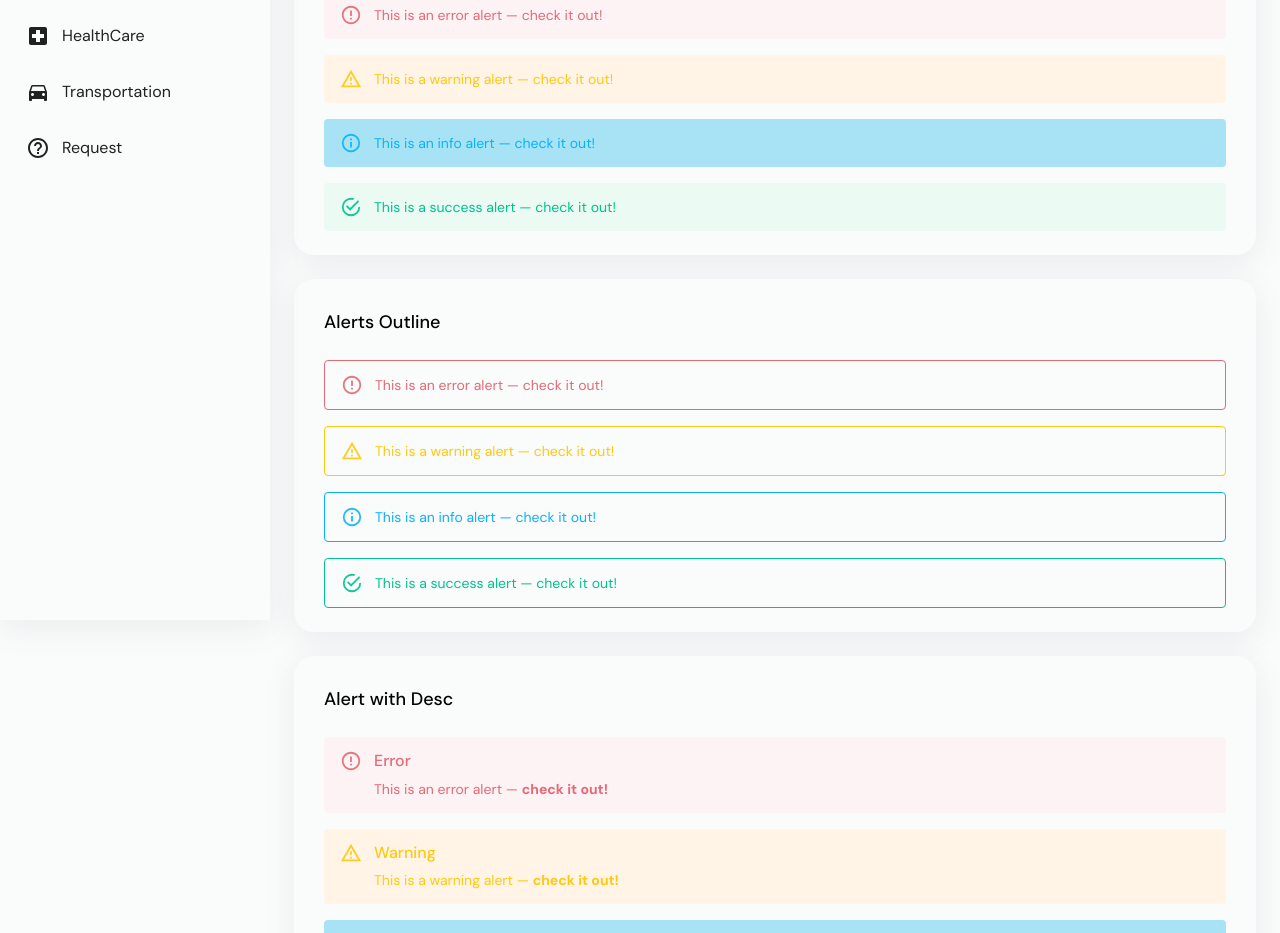
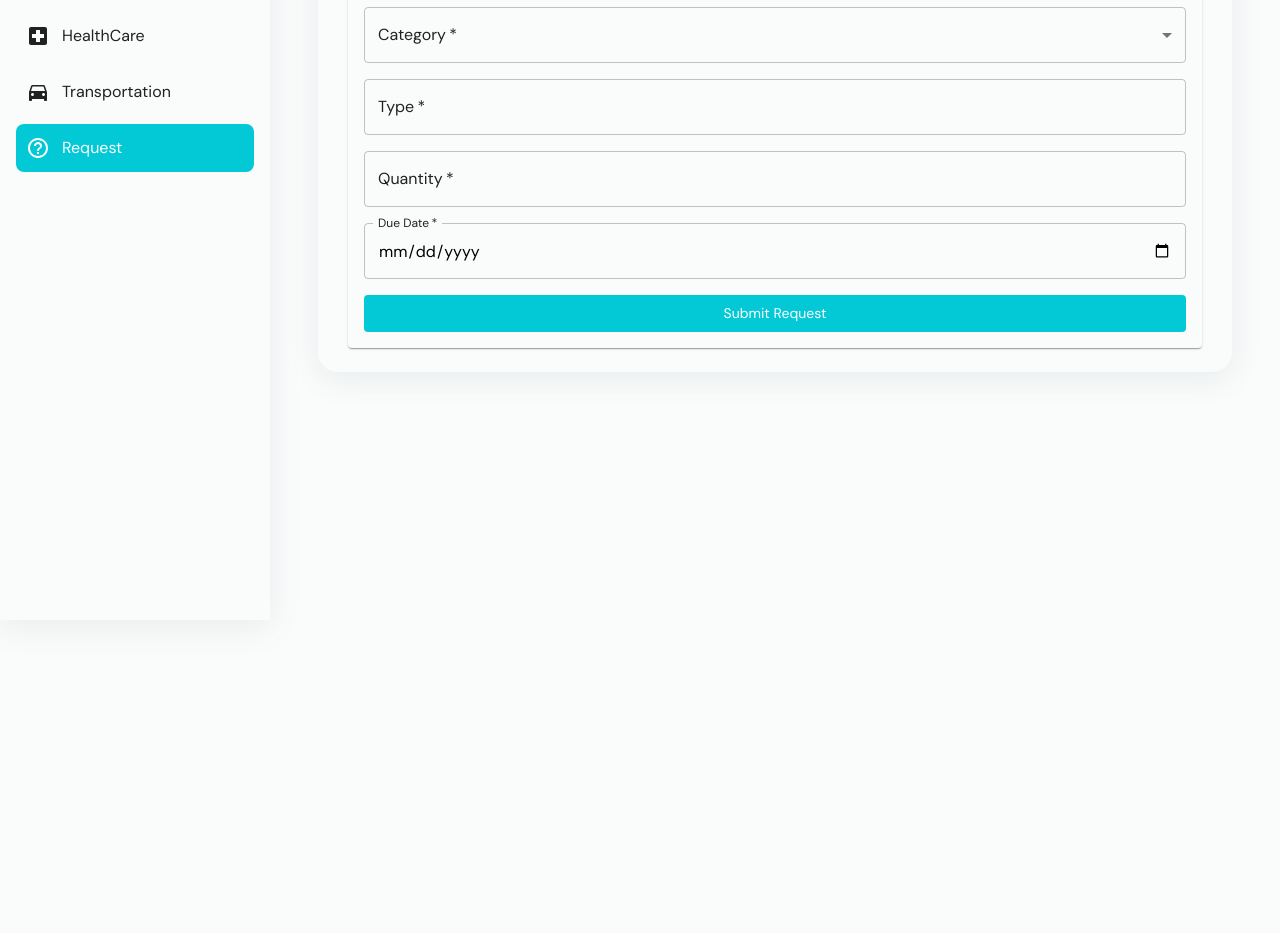
Before and after one commit to darshansharma19/Hack-Ndore, a Next.js app: page /ui-components/alerts in a window 1280 px wide. Shown: the part 180-1113 px from the top of the page. After the commit the page ends 804 px from the top, so only its background shows below. Built offline with nearby package versions, Linux system fonts and the light colour scheme.

Commit message:
Request Page Done

```diff
--- a/src/app/(DashboardLayout)/layout/sidebar/MenuItems.tsx
+++ b/src/app/(DashboardLayout)/layout/sidebar/MenuItems.tsx
@@ -39,7 +39,7 @@ const Menuitems = [
     id: uniqueId(),
     title: "Request",
     icon: RequestIcon,
-    href: "/ui-components/request",
+    href: "/ui-components/alerts",
   },
 
   // {
--- a/src/app/(DashboardLayout)/ui-components/alerts/page.tsx
+++ b/src/app/(DashboardLayout)/ui-components/alerts/page.tsx
@@ -1,83 +1,90 @@
 'use client';
+
+import React, { ChangeEvent, FormEvent, useState } from 'react';
 import {
-    Paper,
   Grid,
   Stack,
-    Alert,AlertTitle
-} from '@mui/material'
+  TextField,
+  MenuItem,
+  Button,
+  Paper,
+  Container
+} from '@mui/material';
 import BaseCard from '@/app/(DashboardLayout)/components/shared/BaseCard';
-// import { createTheme, ThemeProvider, styled } from '@mui/material/styles';
-// const Item = styled(Paper)(({ theme }) => ({
-//     ...theme.typography.body1,
-//     textAlign: 'center',
-//     color: theme.palette.text.secondary,
-//     height: 60,
-//     lineHeight: '60px',
-//   }));
 
+const RequestForm: React.FC = () => {
+  const [category, setCategory] = useState<string>('');
+  const [type, setType] = useState<string>('');
+  const [quantity, setQuantity] = useState<string>('');
+  const [dueDate, setDueDate] = useState<string>('');
 
+  const handleSubmit = (e: FormEvent<HTMLFormElement>) => {
+    e.preventDefault();
+    // Handle form submission logic here
+    console.log({ category, type, quantity, dueDate });
+  };
 
-const Alerts = () => {
   return (
+    <Container>
       <Grid container spacing={3}>
-        <Grid item xs={12} lg={12}>
-          <BaseCard title="Alerts">
+        <Grid item xs={12}>
+          <BaseCard title="Request Form">
+            <Paper style={{ padding: '16px' }}>
+              <form onSubmit={handleSubmit}>
                 <Stack spacing={2}>
-              <Alert severity="error" >
-                This is an error alert — check it out!
-              </Alert>
-              <Alert severity="warning">
-                This is a warning alert — check it out!
-              </Alert>
-              <Alert severity="info">This is an info alert — check it out!</Alert>
-              <Alert severity="success">
-                This is a success alert — check it out!
-              </Alert>
+                  <TextField
+                    select
+                    label="Category"
+                    value={category}
+                    onChange={(e: ChangeEvent<HTMLInputElement>) => setCategory(e.target.value)}
+                    fullWidth
+                    required
+                  >
+                    <MenuItem value="Healthcare">Healthcare</MenuItem>
+                    <MenuItem value="Water Supply">Water Supply</MenuItem>
+                    <MenuItem value="Transportation">Transportation</MenuItem>
+                  </TextField>
+
+                  <TextField
+                    label="Type"
+                    value={type}
+                    onChange={(e: ChangeEvent<HTMLInputElement>) => setType(e.target.value)}
+                    fullWidth
+                    required
+                  />
+
+                  <TextField
+                    type="number"
+                    label="Quantity"
+                    value={quantity}
+                    onChange={(e: ChangeEvent<HTMLInputElement>) => setQuantity(e.target.value)}
+                    fullWidth
+                    required
+                  />
+
+                  <TextField
+                    type="date"
+                    label="Due Date"
+                    value={dueDate}
+                    onChange={(e: ChangeEvent<HTMLInputElement>) => setDueDate(e.target.value)}
+                    fullWidth
+                    InputLabelProps={{
+                      shrink: true,
+                    }}
+                    required
+                  />
+
+                  <Button type="submit" variant="contained" color="primary">
+                    Submit Request
+                  </Button>
                 </Stack>
-          </BaseCard>
-        </Grid>
-        <Grid item xs={12} lg={12}>
-          <BaseCard title="Alerts Outline">
-            <Stack spacing={2}>
-              <Alert severity="error" variant="outlined">
-                This is an error alert — check it out!
-              </Alert>
-              <Alert severity="warning" variant="outlined">
-                This is a warning alert — check it out!
-              </Alert>
-              <Alert severity="info" variant="outlined">
-                This is an info alert — check it out!
-              </Alert>
-              <Alert severity="success" variant="outlined">
-                This is a success alert — check it out!
-              </Alert>
-            </Stack>
-          </BaseCard>
-        </Grid>
-        <Grid item xs={12} lg={12}>
-          <BaseCard title="Alert with Desc">
-            <Stack spacing={2}>
-              <Alert severity="error">
-                <AlertTitle>Error</AlertTitle>
-                This is an error alert — <strong>check it out!</strong>
-              </Alert>
-              <Alert severity="warning">
-                <AlertTitle>Warning</AlertTitle>
-                This is a warning alert — <strong>check it out!</strong>
-              </Alert>
-              <Alert severity="info">
-                <AlertTitle>Info</AlertTitle>
-                This is an info alert — <strong>check it out!</strong>
-              </Alert>
-              <Alert severity="success">
-                <AlertTitle>Success</AlertTitle>
-                This is a success alert — <strong>check it out!</strong>
-              </Alert>
-            </Stack>
+              </form>
+            </Paper>
           </BaseCard>
         </Grid>
       </Grid>
+    </Container>
   );
 };
 
-  export default Alerts;
+export default RequestForm;
```
Also changed, not shown: package.json (+4 -4 lines), 1 other file (tests, documents, lock files or other folders). Lines whose indentation alone changed are shown as unchanged.
